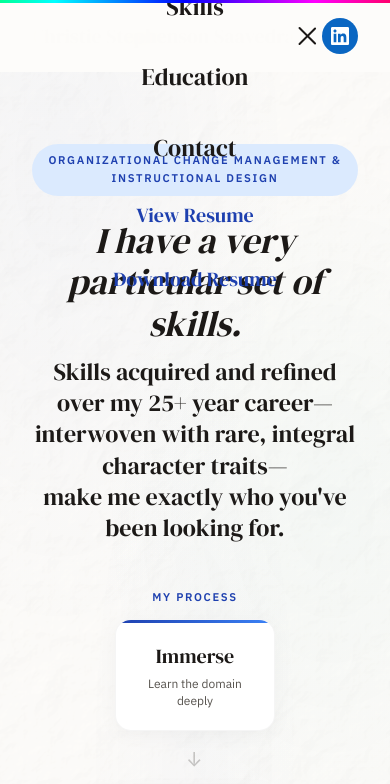
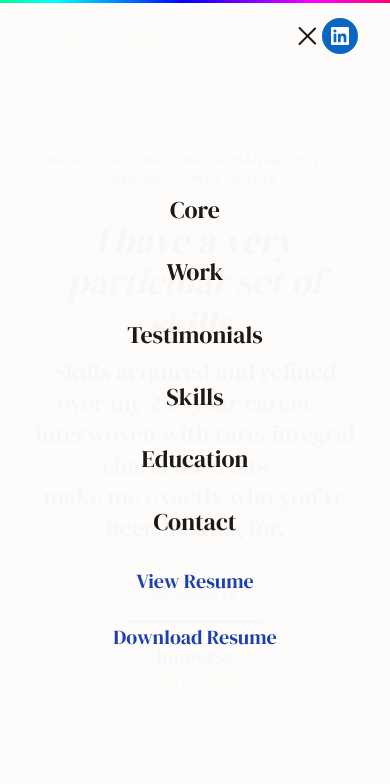
Before and after one commit to saavychristie/christiesaavedra.github.io, a plain HTML site: page index.html in a window 390 px wide. Both pictures are taken after a click on the button "Toggle menu". Shown: the top 784 px of the page. Drawn offline with Linux system fonts and the light colour scheme.

Commit message:
What I changed: IssueFixMenu not covering full screenChanged from right: 0; bottom: 0 to width: 100vw; height: 100vhZ-index stacking issuesIncreased hamburger z-index to 1002, nav-links to 1001Menu items not centeredAdded text-align: center to list itemsDesktop resume dropdown showing on mobileAdded display: none for .resume-dropdown on mobileAdded box-sizing: border-boxEnsures padding doesn't affect full-screen coverage The hamburger button (☰) transforms into an X when clicked and stays above the overlay so you can tap it to close. Deploy this file and the mobile menu should now appear as a proper full-screen overlay with centered menu items.

```diff
--- a/index.html
+++ b/index.html
@@ -2075,6 +2075,7 @@
     @media (max-width: 950px) {
       .hamburger {
         display: flex;
+        z-index: 1002;
       }
 
       .nav-links {
@@ -2082,17 +2083,19 @@
         position: fixed;
         top: 0;
         left: 0;
-        right: 0;
-        bottom: 0;
+        width: 100vw;
+        height: 100vh;
         background: rgba(253, 252, 250, 0.98);
         backdrop-filter: blur(12px);
         -webkit-backdrop-filter: blur(12px);
         flex-direction: column;
         justify-content: center;
         align-items: center;
-        gap: 2rem;
-        z-index: 1000;
+        gap: 1.5rem;
+        z-index: 1001;
         padding: 2rem;
+        margin: 0;
+        box-sizing: border-box;
       }
 
       .nav-links.active {
@@ -2101,12 +2104,14 @@
 
       .nav-links li {
         list-style: none;
+        text-align: center;
       }
 
       .nav-links a {
         font-size: 1.5rem;
         font-family: var(--font-display);
         color: var(--color-text);
+        text-decoration: none;
       }
 
       .nav-links a:hover {
@@ -2123,7 +2128,12 @@
       }
 
       .nav-actions {
-        z-index: 1001;
+        z-index: 1002;
+      }
+
+      /* Hide desktop resume dropdown on mobile */
+      .resume-dropdown {
+        display: none;
       }
     }
 
```
